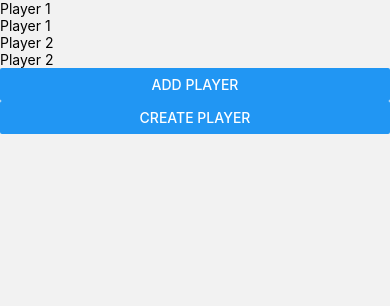
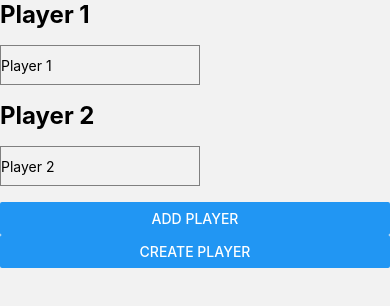
Before and after one commit to andresfelta95/InteractiveDartBoard_MobileApp, a React Native app: screen /GettingAnotherPlayer in a window 390 px wide. Shown: the top 306 px of the page. Built offline with nearby package versions, Linux system fonts and the light colour scheme.

Commit message:
Game only shows 3 darts per round

```diff
--- a/src/components/DartBoard.js
+++ b/src/components/DartBoard.js
@@ -163,8 +163,8 @@ const styles = StyleSheet.create({
         width: 400,
     },
     circle: {
-        width: 5,
-        height: 5,
+        width: 10,
+        height: 10,
         borderRadius: 10,
         backgroundColor: 'blue',
         position: 'absolute',
--- a/src/providers/GameProvider.js
+++ b/src/providers/GameProvider.js
@@ -26,7 +26,7 @@ export function GameProvider({ children }) {
     // create the game state
     const [game, setGame] = React.useState({
         // create the dart locations array
-        dartLocations: [[5,10]],
+        dartLocations: [],
         // create the dart count
         dartCount: 0,
         // create the score
--- a/src/screens/CreatingSecondPlayer.js
+++ b/src/screens/CreatingSecondPlayer.js
@@ -1,5 +1,5 @@
 import * as React from 'react';
-import { View, Text, StyleSheet, TextInput, TouchableOpacity } from 'react-native';
+import { SafeAreaView, Text, StyleSheet, TextInput, TouchableOpacity } from 'react-native';
 
 export default function CreatingSecondPlayer({ navigation }) {
 
@@ -42,7 +42,7 @@ export default function CreatingSecondPlayer({ navigation }) {
         };
 
     return (
-        <View style={styles.container}>
+        <SafeAreaView style={styles.container}>
             <Text style={styles.title}>Sign Up</Text>
             <TextInput style={styles.input}
                 placeholder="Username"
@@ -63,7 +63,7 @@ export default function CreatingSecondPlayer({ navigation }) {
             <TouchableOpacity style={styles.button} onPress={() => signUpBnt()}>
                 <Text style={styles.buttonText}>Sign Up</Text>
             </TouchableOpacity>
-        </View>
+        </SafeAreaView>
     );
 }
 
@@ -75,7 +75,7 @@ const styles = StyleSheet.create({
         flex: 1,
         justifyContent: 'center',
         alignItems: 'center',
-        backgroundColor: '#fff',
+        backgroundColor: '#0A0',
     },
     title: {
         fontSize: 24,
--- a/src/screens/Game.js
+++ b/src/screens/Game.js
@@ -58,7 +58,8 @@ function Game() {
                     setGame(prevState => {
                         return {
                             ...prevState,
-                            dartLocations: [...prevState.dartLocations, newDartLocation],
+                            // If the dartLocations array has 3 elements, clear it and store the new dart location
+                            dartLocations: prevState.dartLocations.length === 3 ? [newDartLocation] : [...prevState.dartLocations, newDartLocation],
                         };
                     });
                 })
--- a/src/screens/GettingAnotherPlayer.js
+++ b/src/screens/GettingAnotherPlayer.js
@@ -1,5 +1,6 @@
 import * as React from 'react';
-import { Text, View, StyleSheet, Button, TextInput } from 'react-native';
+import { Text, SafeAreaView, StyleSheet, Button, TextInput } from 'react-native';
+import { GameContext } from '../providers/GameProvider';
 
 
 export default function GettingAnotherPlayer({ navigation }) {
@@ -34,29 +35,72 @@ export default function GettingAnotherPlayer({ navigation }) {
         }
     }
 
+
+
     async function CreatingSecondPlayer() {
 
         navigation.navigate('CreatingSecondPlayer');
     }
 
     return (
-        <View>
-            <Text>Player 1</Text>
+        <SafeAreaView stryle={styles.container}>
+            <Text style={styles.title}>
+                Player 1
+            </Text>
             <TextInput
+                style={styles.input}
                 placeholder="Player 1"
                 //value={route.params.username}
                 editable={false}
              />
 
-            <Text>Player 2</Text>
+            <Text style={styles.title}>Player 2</Text>
             <TextInput
+                style={styles.input}
                 placeholder="Player 2"
                 value={username}
                 onChangeText={setUsername}
              />
 
-            <Button title="Add Player" onPress={() => AddPlayer()} />
+            <Button
+                style={styles.button}
+                title="Add Player"
+                onPress={() => AddPlayer()}
+            />
             <Button title="Create Player" onPress={() => CreatingSecondPlayer()} />
-        </View>
+        </SafeAreaView>
     );
 }
+
+const styles = StyleSheet.create({
+    container: {
+        flex: 1,
+        justifyContent: 'center',
+        alignItems: 'center',
+        backgroundColor: '#0A0',
+    },
+    title: {
+        fontSize: 24,
+        fontWeight: 'bold',
+        marginBottom: 16,
+    },
+    input: {
+        height: 40,
+        width: 200,
+        borderColor: 'gray',
+        borderWidth: 1,
+        marginBottom: 16,
+    },
+    button: {
+        backgroundColor: '#000',
+        padding: 8,
+        borderRadius: 4,
+        marginBottom: 16,
+    },
+    buttonText: {
+        color: '#fff',
+    },
+    link: {
+        color: '#0000EE',
+    },
+});
--- a/src/screens/Home.js
+++ b/src/screens/Home.js
@@ -14,41 +14,11 @@ import { Text, View, StyleSheet, Button, TextInput } from 'react-native';
 
 // import the game context
 import { GameContext } from '../providers/GameProvider';
-// import { TextInput } from 'react-native-web';
 
 // create the home screen
 export default function Home({ navigation }) {
     // get the game context
     const { game, setGame } = React.useContext(GameContext);
-
-    // Function to create a new game in the server
-    async function newGame() {
-        // create the request
-
-        url = 'https://thor.cnt.sast.ca/~atangari/CMPE2550/Project/esp32Server.php';
-        const response = await fetch('https://thor.cnt.sast.ca/~kevenlou/mobileToEsp/game.php', {
-        //const response = await fetch(url, {
-            method: 'POST',
-            headers: {
-                'Content-Type': 'application/json',
-            },
-            body: JSON.stringify({
-                action: 'newGame',
-            }),
-        });
-
-        // get the response
-        const data = await response.json();
-        // Display the response in a popup
-        alert(JSON.stringify(data));
-        console.log(data);
-
-        // set the game context
-        // setGame(data);
-
-        // navigate to the game screen
-        navigation.navigate('Game');
-    }
 
     // create the home screen
     return (
--- a/src/screens/SignIn.js
+++ b/src/screens/SignIn.js
@@ -58,7 +58,11 @@ export default function SignIn({ navigation }) {
                 onChangeText={setPassword}
                 secureTextEntry = {!showPassword}
             />
-            <Button title={showPassword ? "Hide Password" : "👁️"} onPress={togglePassword} />
+            <Button
+                style={styles.button}
+                title={showPassword ? "Hide Password" : "👁️"}
+                onPress={togglePassword}
+            />
             <TouchableOpacity style={styles.button} onPress={() => signInBnt()}>
                 <Text style={styles.buttonText}>Sign In</Text>
             </TouchableOpacity>
```
